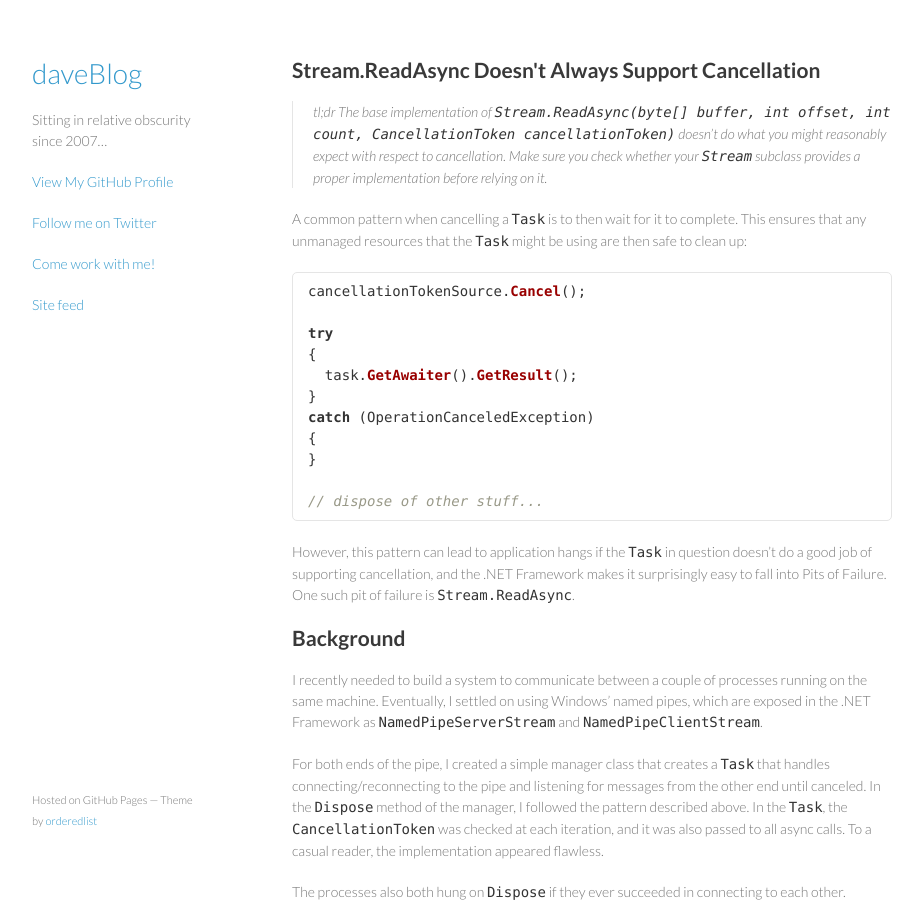
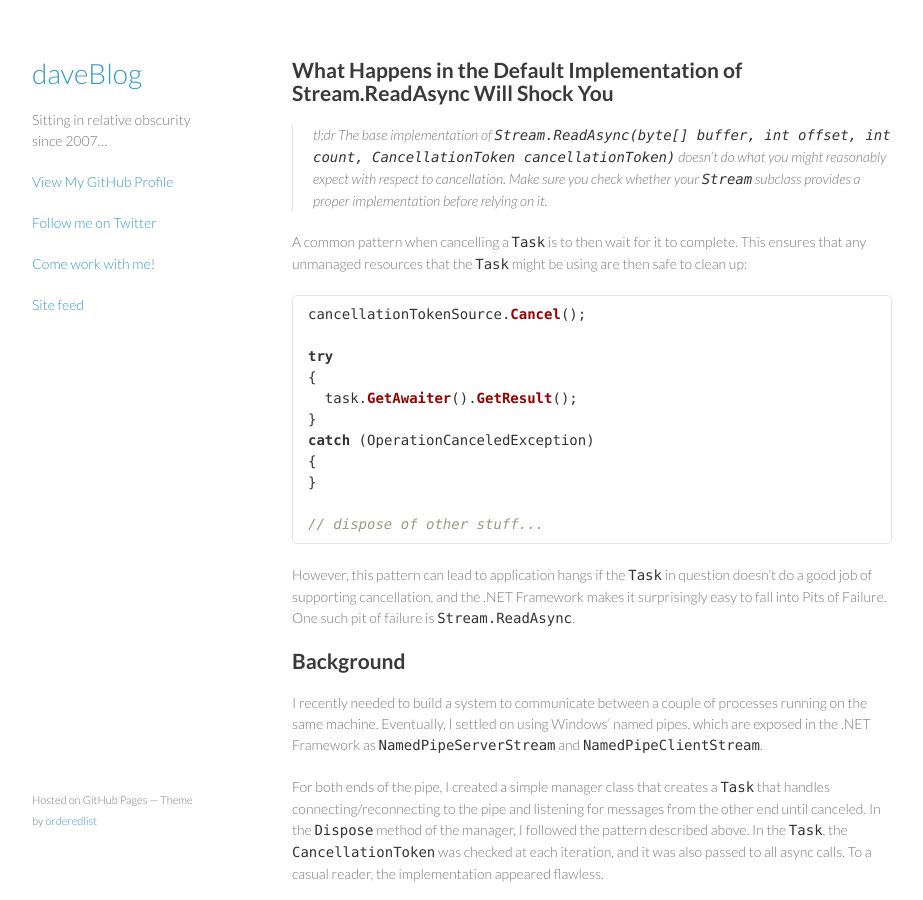
Before and after one commit to amanda-mitchell/fallingcanbedeadly.com, a Jekyll site: the page built from _posts/2017-06-16-surprising-stream-readasync-behavior.md, in a window 1280 px wide and 900 px high. Shown: the whole window, without its empty margins (178-1101 px from the left). Built offline with Jekyll 4.4.1, drawn with Linux system fonts in a browser that asks for light colours; comment, search, counter and statistics services are not loaded.

Commit message:
Update 2017-06-16-surprising-stream-readasync-behavior.md

```diff
--- a/_posts/2017-06-16-surprising-stream-readasync-behavior.md
+++ b/_posts/2017-06-16-surprising-stream-readasync-behavior.md
@@ -1,5 +1,5 @@
 ---
-title: Stream.ReadAsync Doesn't Always Support Cancellation
+title: What Happens in the Default Implementation of Stream.ReadAsync Will Shock You
 layout: post
 ---
 
```
